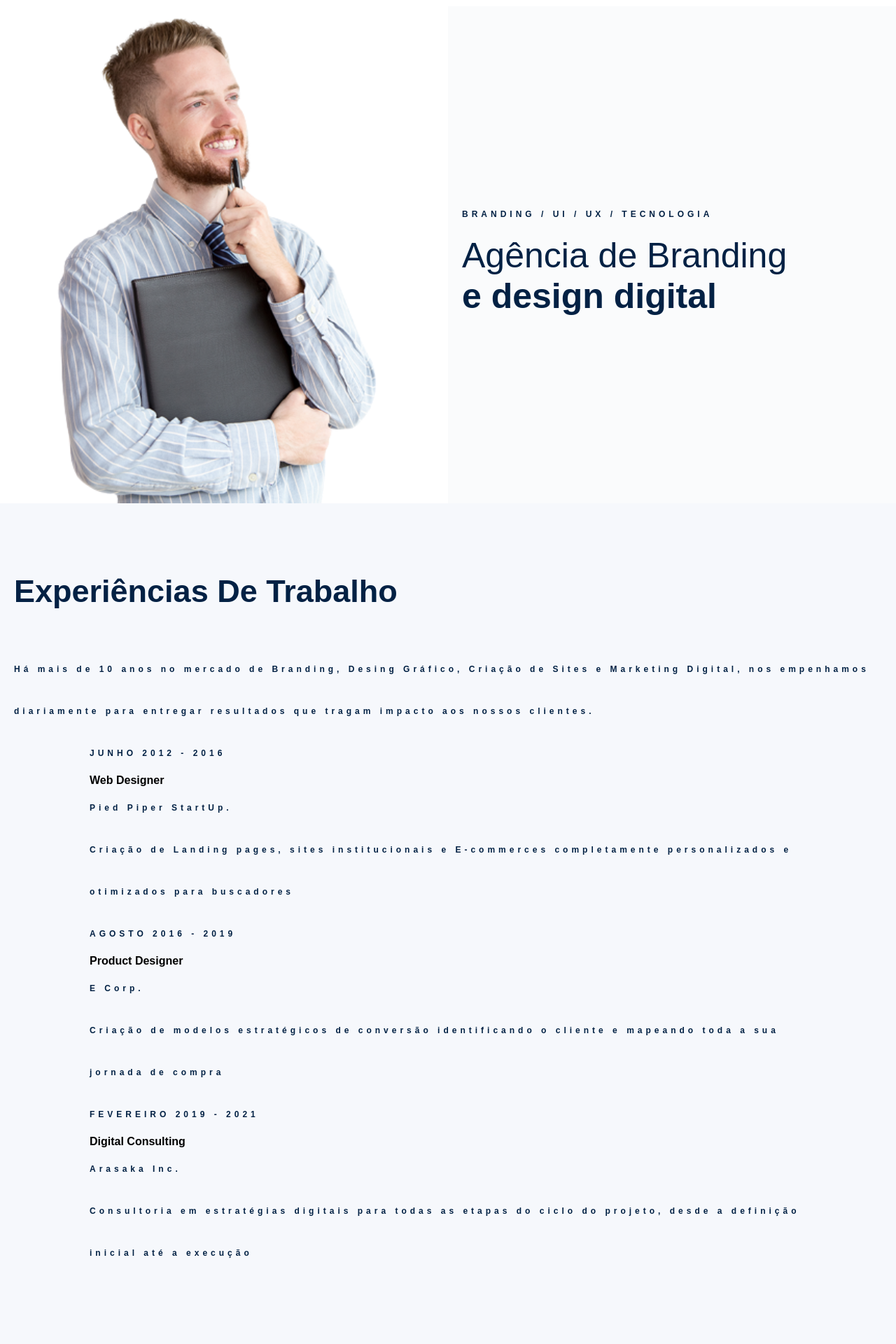
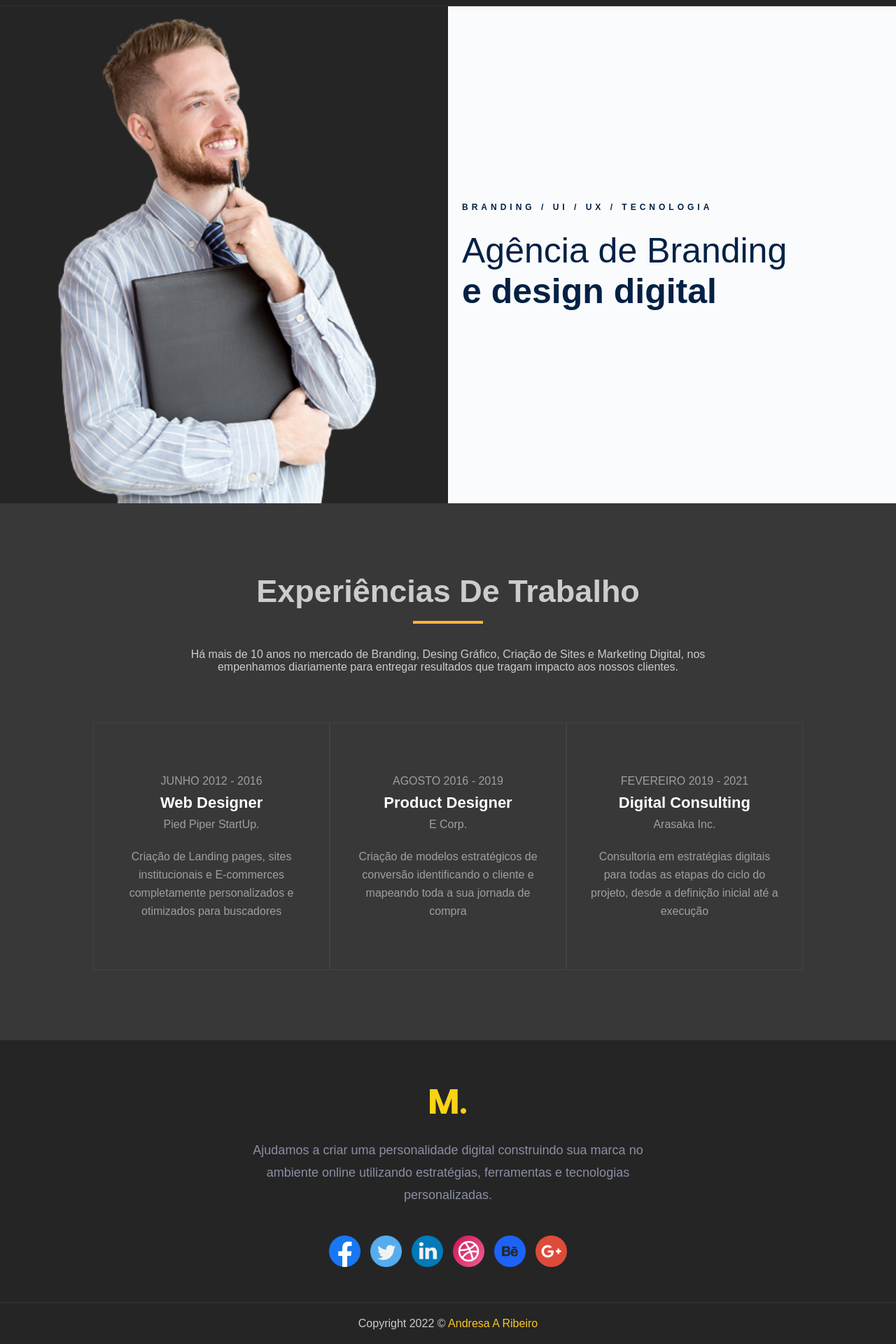
Before and after one commit to Andresa-Alves-Ribeiro/agencia-design-digital, a React (Create React App) app: page / in a window 1280 px wide. Shown: the part 81-2001 px from the top of the page at 70% size. Built offline with nearby package versions, Linux system fonts and the light colour scheme.

Commit message:
Estilização finalizadas

```diff
--- a/src/components/Banner/Banner.jsx
+++ b/src/components/Banner/Banner.jsx
@@ -3,7 +3,7 @@ import './style.css';
 function Banner() {
     return (
         <section id='secao-banner'>
-            <div id="imagemDeFundo" className="fundo-modo-claro"></div>
+            <div id="imagemDeFundo" className="fundo-modo-escuro"></div>
             <div className='texto-banner'>
                 <p>BRANDING / UI / UX / TECNOLOGIA</p>
                 <h2>Agência de Branding</h2>
--- a/src/components/Banner/style.css
+++ b/src/components/Banner/style.css
@@ -14,6 +14,14 @@
   object-fit: cover;
 }
 
+.fundo-modo-claro {
+  background-color: #fff;
+}
+
+.fundo-modo-escuro {
+  background-color: #252525;
+}
+
 .texto-banner {
   width: 50%;
   padding: 0px 20px;
@@ -23,22 +31,33 @@
   background-color: #fafbfc;
 }
 
-p {
+.texto-banner p {
   color: #022144;
   font-size: 12px;
   letter-spacing: 5px;
   font-weight: bold;
-  line-height: 60px;
+  line-height: 25px;
+  padding-bottom: 20px;
 }
 
-h2 {
+.texto-banner h2 {
   color: #022144;
   font-size: 50px;
   font-weight: 500;
 }
 
-span {
+.texto-banner span {
   color: #022144;
   font-size: 50px;
   font-weight: 900;
 }
+
+@media screen and (max-width: 768px) {
+  #imagemDeFundo {
+    width: 0;
+  }
+
+  .texto-banner {
+    width: 100%;
+  }
+}
--- a/src/components/Card/Card.jsx
+++ b/src/components/Card/Card.jsx
@@ -1,9 +1,8 @@
 import './style.css';
-import Logo from '../../assets/logo.png';
 
 function Card(props) {
     return (
-        <div id="card" className="card-modo-claro">
+        <div id="card" className="card-modo-escuro">
             <p className="primeiroParagrafo">{props.data}</p>
             <h4>{props.titulo}</h4>
             <p className="segundoParagrafo">{props.empresa}</p>
--- a/src/components/Card/style.css
+++ b/src/components/Card/style.css
@@ -0,0 +1,62 @@
+#card {
+  width: 33%;
+  padding: 70px 30px;
+  display: flex;
+  flex-direction: column;
+  text-align: center;
+  cursor: pointer;
+}
+
+#card:hover {
+  background-color: #feb633;
+  transition: all 1s;
+}
+
+#card h4 {
+  font-size: 22px;
+  margin-bottom: 5px;
+}
+
+#card p {
+  font-size: 16px;
+  font-weight: 400;
+  line-height: 26px;
+}
+
+.card-modo-claro {
+  border: 1px solid #edecec;
+}
+
+.card-modo-escuro {
+  border: 1px solid #ffffff0d;
+}
+
+.card-modo-claro h4 {
+  color: #32333a;
+}
+
+.card-modo-escuro h4 {
+  color: #ffffff;
+}
+
+.card-modo-claro p {
+  color: #8a8fa3;
+}
+
+.card-modo-escuro p {
+  color: #9f9f9f;
+}
+
+.primeiroParagrafo {
+  margin-bottom: 5px;
+}
+
+.segundoParagrafo {
+  margin-bottom: 20px;
+}
+
+@media screen and (max-width: 768px) {
+  #card {
+    width: auto;
+  }
+}
--- a/src/components/ExperienciaTrabalho/ExperienciaTrabalho.jsx
+++ b/src/components/ExperienciaTrabalho/ExperienciaTrabalho.jsx
@@ -3,15 +3,15 @@ import './style.css';
 
 function ExperienciaTrabalho() {
     return (
-        <section id="secaoExpDeTrab" className="secao-modo-claro">
-            <div id="container-texto" className="container-texto-modo-claro">
+        <section id="secaoExpDeTrab" className="secao-modo-escuro">
+            <div id="container-texto" className="container-texto-modo-escuro">
                 <h2>Experiências De Trabalho</h2>
                 <p>Há mais de 10 anos no mercado de Branding, Desing Gráfico, Criação de
                     Sites e Marketing Digital, nos empenhamos diariamente para entregar
                     resultados que tragam impacto aos nossos clientes.</p>
             </div>
 
-            <div className="conteiner-cards limitar-secao">
+            <div className="container-cards limitar-secao">
                 <Card
                     data="JUNHO 2012 - 2016"
                     titulo="Web Designer"
--- a/src/components/ExperienciaTrabalho/style.css
+++ b/src/components/ExperienciaTrabalho/style.css
@@ -4,11 +4,21 @@
   flex-direction: column;
   align-items: center;
   justify-content: center;
-  background-color: #f6f8fc;
 }
 
 .secao-modo-claro {
-  background-color: #f6f8fc;
+	background-color: #f6f8fc;
+}
+
+.secao-modo-escuro {
+  background-color: #393838;
+}
+
+#container-texto {
+  display: flex;
+  flex-direction: column;
+  text-align: center;
+  align-items: center;
 }
 
 #container-texto h2 {
@@ -18,3 +28,51 @@
   padding-bottom: 20px;
   margin-bottom: 35px;
 }
+
+#container-texto h2::before{
+  position: absolute;
+  content: "";
+  bottom: 0;
+  left: 0;
+  right: 0;
+  margin: 0 auto;
+  width: 100px;
+  height: 4px;
+  background-color: #feb633;
+}
+
+#container-texto p {
+  font-size: 16px;
+  font-weight: 400;
+  max-width: 770px;
+  margin-bottom: 70px;
+}
+
+.container-texto-modo-claro h2{
+	color: #32333c;
+}
+
+.container-texto-modo-claro p {
+	color: #8a8fa3;
+}
+
+.container-texto-modo-escuro {
+  color: #CCCCCC;
+}
+
+.container-cards {
+  display: flex;
+  justify-content: center;
+}
+
+.limitar-secao {
+  width: 100%;
+  max-width: 1024px;
+  margin: 0 auto;
+}
+
+@media screen and (max-width: 768px) {
+  .container-cards {
+    flex-direction: column;
+  }
+}
--- a/src/components/Rodape/Rodape.jsx
+++ b/src/components/Rodape/Rodape.jsx
@@ -7,30 +7,24 @@ import Dribble from '../../assets/dribble.png';
 import Behance from '../../assets/behance.png';
 import Google from '../../assets/google-plus.png';
 
-function Rodape() {
+export default function Rodape() {
     return (
-        <div>
-            <header>
-                <div className='limitar-secao'>
-                    <img src={Logo} alt='Logo agencia' className='logo'></img>
+        <footer className='rodape-modo-escuro'>
+            <img src={Logo} alt='Logo agencia' className='logo'></img>
 
-                    <p>Ajudamos a criar uma personalidade digital construindo sua marca no ambiente online
-                        utilizando estratégias, ferramentas e tecnologias personalizadas.</p>
+            <p className="paragrafo">Ajudamos a criar uma personalidade digital construindo sua marca no ambiente online
+                utilizando estratégias, ferramentas e tecnologias personalizadas.</p>
 
-                    <div>
-                        <img src={Facebook} alt='ícone' className="btn-icone" />
-                        <img src={Twitter} alt='ícone' className="btn-icone" />
-                        <img src={Linkedin} alt='ícone' className="btn-icone" />
-                        <img src={Dribble} alt='ícone' className="btn-icone" />
-                        <img src={Behance} alt='ícone' className="btn-icone" />
-                        <img src={Google} alt='ícone' className="btn-icone" />
-                    </div>
+            <div className="iconesRodape">
+                <img src={Facebook} alt='ícone' />
+                <img src={Twitter} alt='ícone' />
+                <img src={Linkedin} alt='ícone' />
+                <img src={Dribble} alt='ícone' />
+                <img src={Behance} alt='ícone' />
+                <img src={Google} alt='ícone' />
+            </div>
 
-                    <p>Copyright 2022 © <span>Andresa A Ribeiro</span></p>
-                </div>
-            </header>
-        </div>
+            <p className="copyright-modo-escuro">Copyright 2022 © <span>Andresa A Ribeiro</span></p>
+        </footer>
     );
 }
-
-export default Rodape;
--- a/src/components/Rodape/style.css
+++ b/src/components/Rodape/style.css
@@ -0,0 +1,67 @@
+footer {
+    display: flex;
+    flex-direction: column;
+    align-items: center;
+    justify-content: center;
+    padding-top: 70px;
+  }
+
+  .rodape-modo-claro {
+    background-color: #fff;
+  }
+
+  .rodape-modo-escuro {
+    background-color: #252525;
+  }
+
+  .paragrafo {
+    padding: 0px 20px;
+    font-size: 18px;
+    font-weight: 300;
+    color: #8a8fa3;
+    max-width: 600px;
+    line-height: 32px;
+    text-align: center;
+    margin: 36px auto 42px;
+  }
+
+  .iconesRodape {
+    display: flex;
+    justify-content: space-around;
+    width: 100%;
+    max-width: 375px;
+    padding: 0px 10px;
+    margin-bottom: 50px;
+  }
+
+  .iconesRodape img {
+    width: 45px;
+    cursor: pointer;
+  }
+
+  .copyright-modo-claro {
+    width: 100%;
+    font-size: 17px;
+    font-weight: 300;
+    line-height: 28px;
+    border-top: 2px solid #ffffff0d;
+    color: #8a8fa3;
+    padding: 20px 0px;
+    text-align: center;
+  }
+
+  .copyright-modo-claro span {
+    color: #fcc520;
+  }
+
+  .copyright-modo-escuro {
+    width: 100%;
+    border-top: 2px solid #ffffff0d;
+    color: #CCCCCC;
+    padding: 20px 0px;
+    text-align: center;
+  }
+
+  .copyright-modo-escuro span {
+    color: #fcc520;
+  }
--- a/src/components/Topo/Topo.jsx
+++ b/src/components/Topo/Topo.jsx
@@ -5,11 +5,11 @@ import Sun from '../../assets/sun.png';
 
 function Topo() {
     return (
-        <header>
+        <header className="topo-modo-escuro">
             <img src={Logo} alt='Logo barbearia' className='logo'></img>
 
-            <button className="btn-modo-claro">
-                <img src={Moon} alt='ícone' className="btn-icone" />
+            <button className="btn-modo-escuro">
+                <img src={Sun} alt='ícone' className="btn-icone" />
             </button>
         </header>
     );
--- a/src/components/Topo/style.css
+++ b/src/components/Topo/style.css
@@ -1,31 +1,24 @@
-/*.modo-claro {
-    background-color: #fff;
-    color: #000;
-  }
-
-  .modo-escuro {
-    background-color: #252323;
-    color: #fff;
-  }
-
-  .modo-escuro button p {
-    color: #fff;
-  }*/
-
 header {
   width: 100%;
+  padding: 20px;
   display: flex;
-  background-color: #fff;
+  align-items: center;
   justify-content: space-between;
-  align-items: center;
-  padding: 20px;
   position: fixed;
   z-index: 1;
 }
 
+.topo-modo-claro {
+  background-color: #fff;
+}
+
+.topo-modo-escuro {
+  background-color: #252525;
+  border-bottom: 1px solid #ffffff0d;
+}
+
 button {
   display: flex;
-  background-color: transparent;
   padding: 10px 10px;
   align-items: center;
   cursor: pointer;
@@ -37,6 +30,20 @@ button {
   border: 2px solid #747272;
 }
 
+.btn-modo-escuro {
+  background-color: #252525;
+  border-radius: 25px;
+  border: 2px solid #fff;
+}
+
+.btn-modo-claro:hover{
+  background-color: #feb633;
+}
+
+.btn-modo-escuro:hover{
+  background-color: #fff;
+}
+
 .btn-icone {
   height: 25px;
   width: 25px;
```
